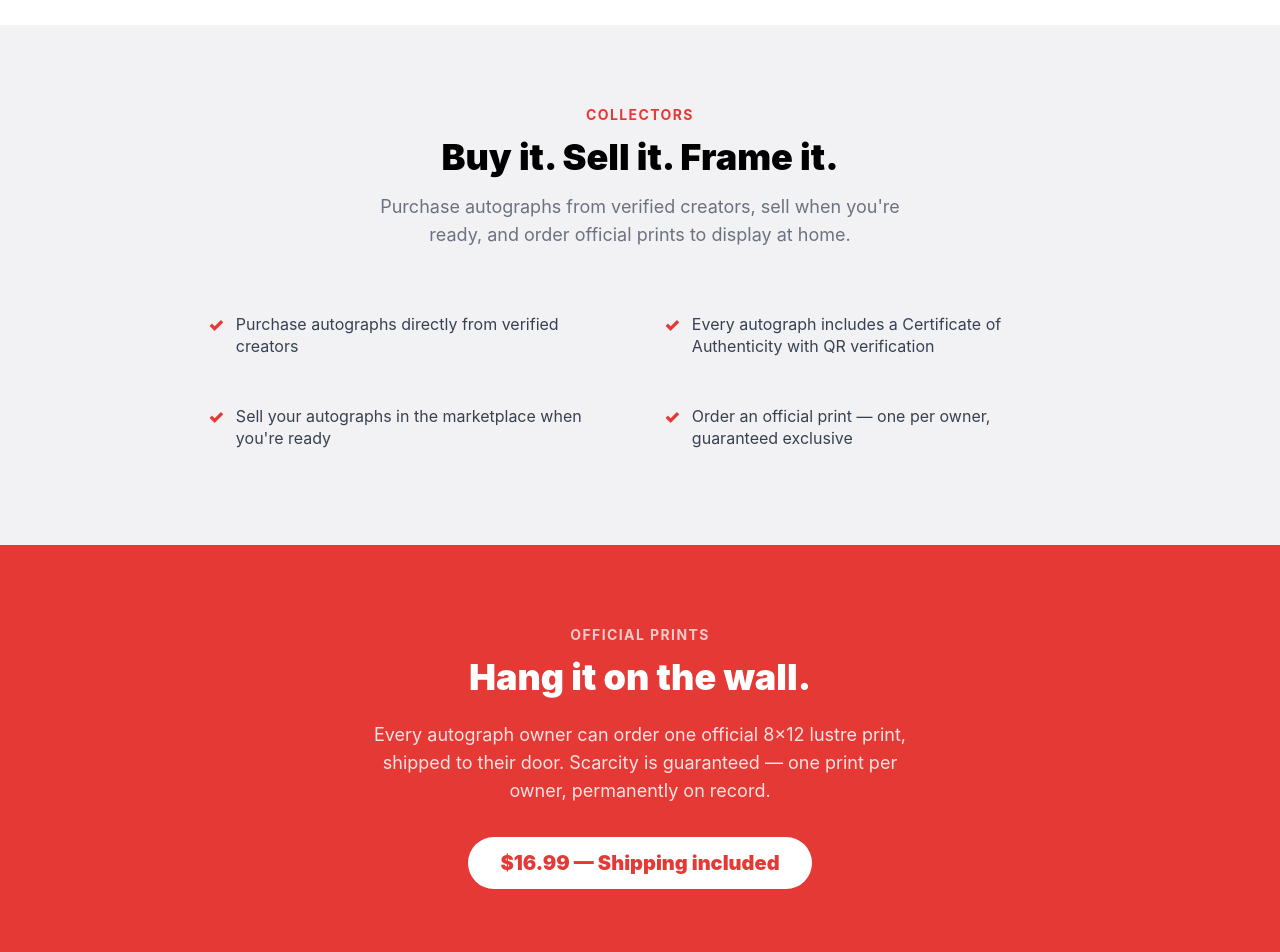
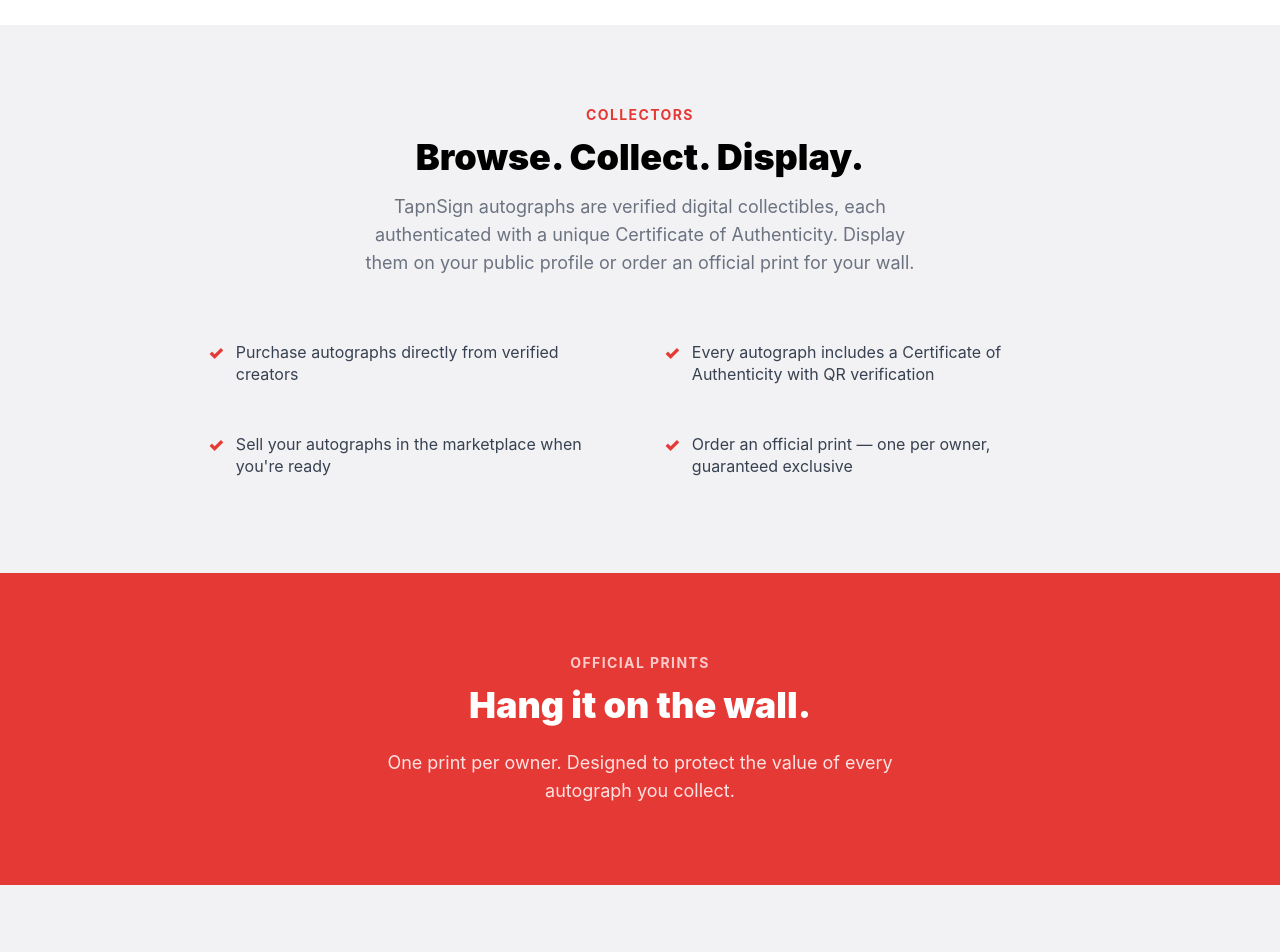
Before and after one commit to ajofer5/tapnsign, a Next.js app in the folder website/: page / in a window 1280 px wide. Shown: the part 1780-2732 px from the top of the page. Built offline with nearby package versions, Linux system fonts and the light colour scheme.

Commit message:
Update website copy

```diff
--- a/website/app/page.tsx
+++ b/website/app/page.tsx
@@ -88,10 +88,10 @@ export default function HomePage() {
             Collectors
           </div>
           <h2 className="text-3xl md:text-4xl font-black text-center mb-4">
-            Buy it. Sell it. Frame it.
+            Browse. Collect. Display.
           </h2>
           <p className="text-gray-500 text-center text-lg mb-12 max-w-xl mx-auto">
-            Purchase autographs from verified creators, sell when you're ready, and order official prints to display at home.
+            TapnSign autographs are verified digital collectibles, each authenticated with a unique Certificate of Authenticity. Display them on your public profile or order an official print for your wall.
           </p>
           <div className="grid grid-cols-1 md:grid-cols-2 gap-4">
             <BulletCard text="Purchase autographs directly from verified creators" />
@@ -111,13 +111,9 @@ export default function HomePage() {
           <h2 className="text-3xl md:text-4xl font-black mb-6">
             Hang it on the wall.
           </h2>
-          <p className="text-red-100 text-lg max-w-xl mx-auto mb-8">
-            Every autograph owner can order one official 8×12 lustre print, shipped to their door.
-            Scarcity is guaranteed — one print per owner, permanently on record.
+          <p className="text-red-100 text-lg max-w-xl mx-auto">
+            One print per owner. Designed to protect the value of every autograph you collect.
           </p>
-          <div className="inline-block bg-white text-[#E53935] px-8 py-3 rounded-full text-xl font-black">
-            $16.99 — Shipping included
-          </div>
         </div>
       </section>
 
```
